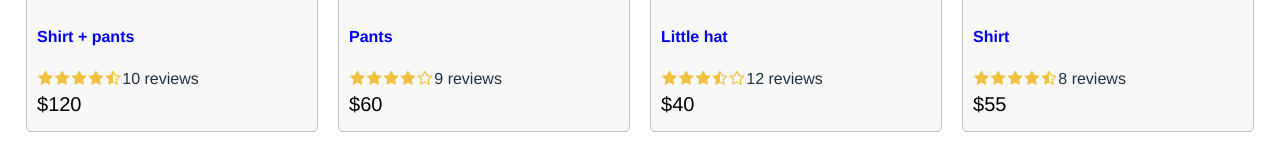
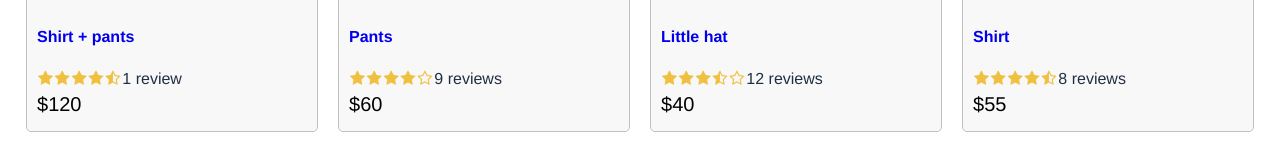
Before and after one commit to brunobarbagelata/myEcommerce-app, a React (Create React App) app in the folder frontend/: page / in a window 1280 px wide. Shown: the part 434-584 px from the top of the page. Built offline with nearby package versions, Linux system fonts and the light colour scheme.

Commit message:
numReviews singular-plural conditional

```diff
--- a/frontend/src/components/Rating.js
+++ b/frontend/src/components/Rating.js
@@ -59,7 +59,9 @@ function Rating(props) {
           }
         ></i>
       </span>
-      <span>{numReviews + " reviews"}</span>
+      <span>
+        {numReviews} {numReviews >= 2 ? "reviews" : "review"}
+      </span>
     </div>
   );
 }
--- a/frontend/src/data.js
+++ b/frontend/src/data.js
@@ -8,7 +8,7 @@ const data = {
       price: 120,
       brand: "Nike",
       rating: 4.5,
-      numReviews: 10,
+      numReviews: 1,
       description: "High quality product",
     },
     {
```
